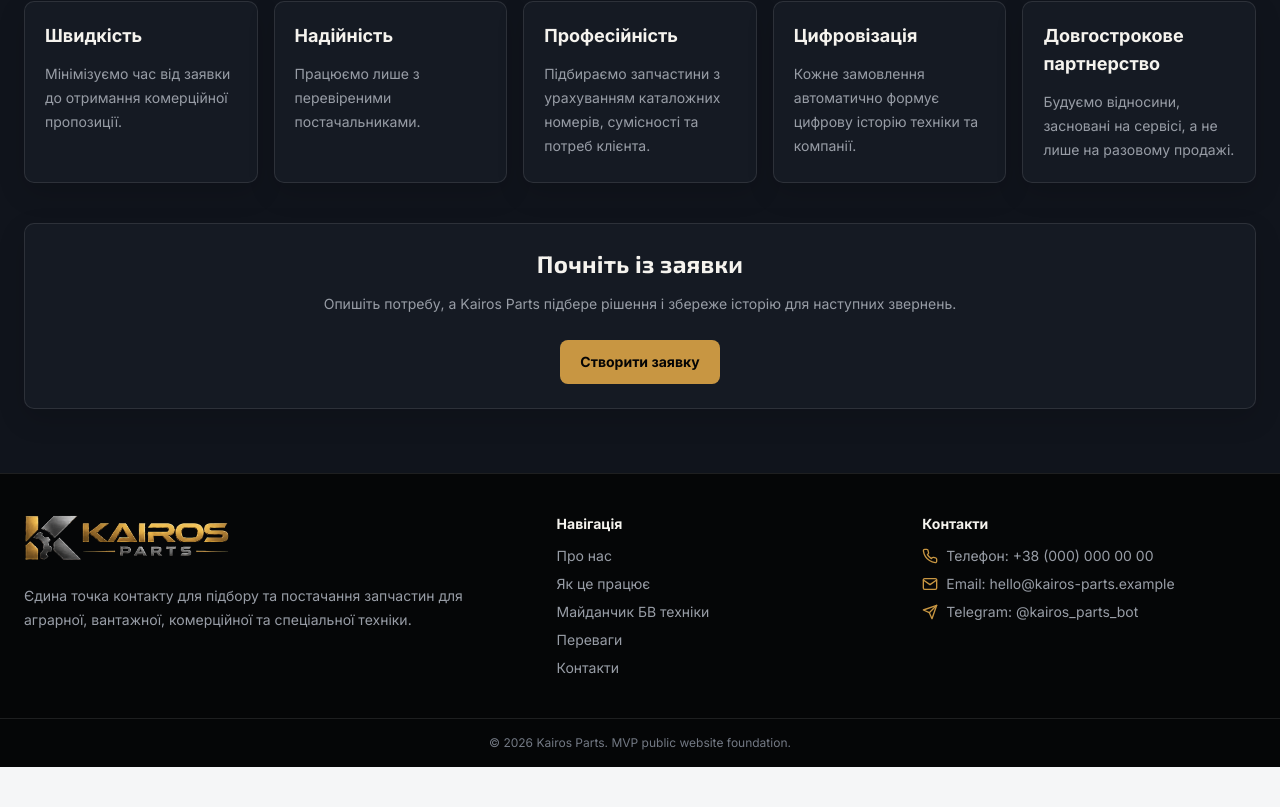
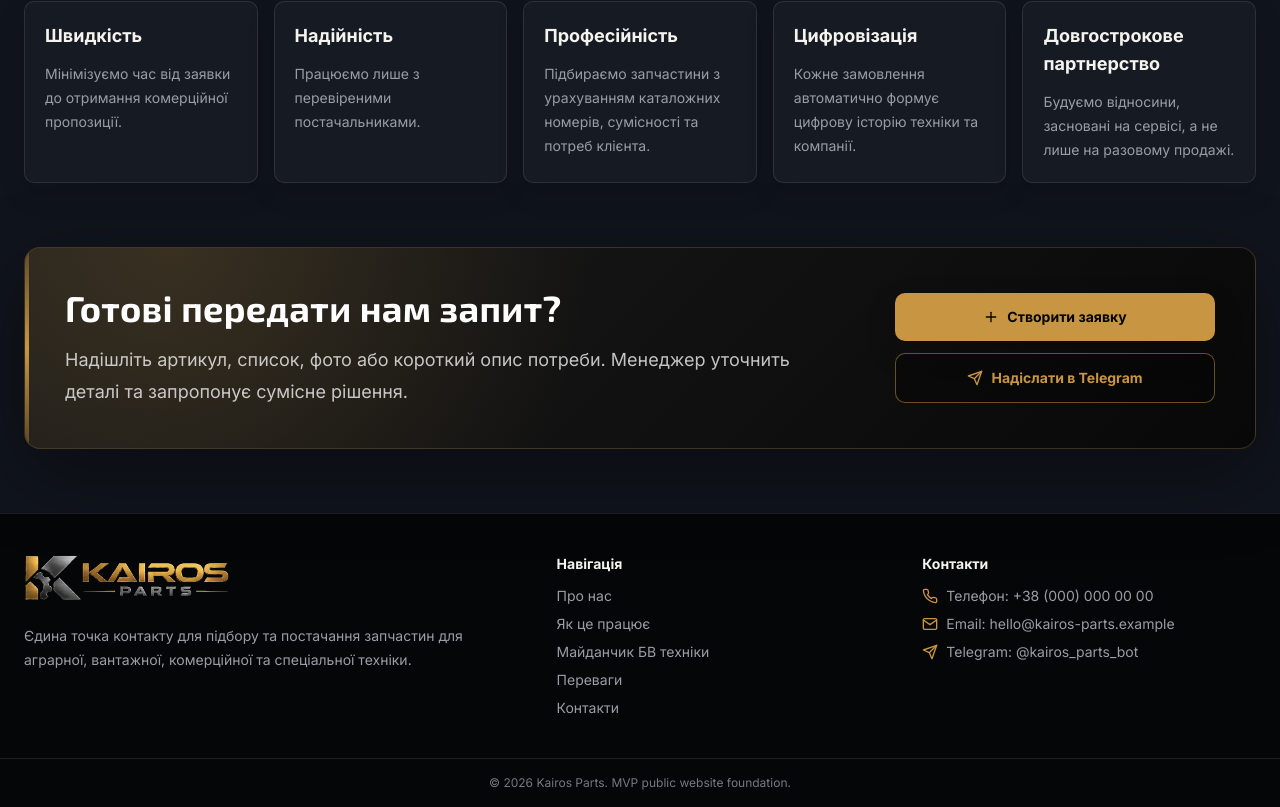
Before and after one commit to Serhiy199/Kairos-Parts, a Next.js app: page /about in a window 1280 px wide. Shown: the part 2389-3196 px from the top of the page. Before the commit the page ends 3156 px from the top, so only its background shows below. Built offline with nearby package versions, Linux system fonts and the light colour scheme.

Commit message:
style(about): reuse final request CTA

```diff
--- a/app/(public)/about/page.tsx
+++ b/app/(public)/about/page.tsx
@@ -2,6 +2,8 @@ import Image from 'next/image';
 import Link from 'next/link';
 
 import { ActionIcon } from '@/components/ui/action-icons';
+
+const telegramBotUrl = 'https://t.me/kairos_parts_bot';
 
 const platformItems = [
   'професійний підбір запчастин',
@@ -188,17 +190,46 @@ export default function AboutPage() {
               </article>
             ))}
           </div>
-        <div className="public-card mt-10 p-6 text-center">
-          <h2 className="text-2xl font-bold text-public-primary">Почніть із заявки</h2>
-          <p className="mx-auto mt-3 max-w-2xl text-sm leading-6 text-public-muted">
-              Опишіть потребу, а Kairos Parts підбере рішення і збереже історію для наступних звернень.
+          <div className="relative mt-14 overflow-hidden rounded-2xl border border-accent/25 bg-[linear-gradient(135deg,rgba(28,28,28,0.98),rgba(8,8,8,0.98))] px-6 py-8 shadow-[0_24px_80px_rgba(0,0,0,0.38)] sm:px-8 sm:py-10 lg:mt-16 lg:px-10">
+            <div
+              aria-hidden="true"
+              className="pointer-events-none absolute inset-0 bg-[radial-gradient(circle_at_12%_0%,rgba(200,150,66,0.18),transparent_38%)]"
+            />
+            <div
+              aria-hidden="true"
+              className="pointer-events-none absolute inset-y-0 left-0 w-1 bg-gradient-to-b from-accent/30 via-accent to-accent/30"
+            />
+
+            <div className="relative grid gap-8 lg:grid-cols-[minmax(0,1.7fr)_minmax(320px,0.8fr)] lg:items-center lg:gap-10">
+              <div className="max-w-3xl">
+                <h2 className="text-3xl font-bold leading-tight text-white sm:text-4xl">
+                  Готові передати нам запит?
+                </h2>
+                <p className="mt-4 text-base leading-7 text-white/75 sm:text-lg sm:leading-8">
+                  Надішліть артикул, список, фото або короткий опис потреби. Менеджер уточнить деталі та
+                  запропонує сумісне рішення.
                 </p>
+              </div>
+
+              <div className="flex flex-col gap-3 lg:min-w-[320px] lg:justify-self-end">
                 <Link
                   href="/request"
-            className="mt-6 inline-flex rounded-md bg-accent px-5 py-3 text-sm font-bold text-primary transition hover:bg-accent-hover focus-visible:outline focus-visible:outline-2 focus-visible:outline-offset-2 focus-visible:outline-accent"
+                  className="inline-flex w-full items-center justify-center gap-2 rounded-lg bg-accent px-6 py-3.5 text-sm font-bold text-primary shadow-panel transition hover:bg-accent-hover focus-visible:outline focus-visible:outline-2 focus-visible:outline-offset-2 focus-visible:outline-accent"
                 >
+                  <ActionIcon name="plus" className="h-4 w-4" />
                   Створити заявку
                 </Link>
+                <a
+                  href={telegramBotUrl}
+                  target="_blank"
+                  rel="noreferrer"
+                  className="inline-flex w-full items-center justify-center gap-2 rounded-lg border border-accent/50 bg-primary/45 px-6 py-3.5 text-sm font-bold text-accent transition hover:border-accent/80 hover:bg-accent/10 focus-visible:outline focus-visible:outline-2 focus-visible:outline-offset-2 focus-visible:outline-accent"
+                >
+                  <ActionIcon name="telegram" className="h-4 w-4" />
+                  Надіслати в Telegram
+                </a>
+              </div>
+            </div>
           </div>
         </div>
       </section>
```
Lines whose indentation alone changed are shown as unchanged.
